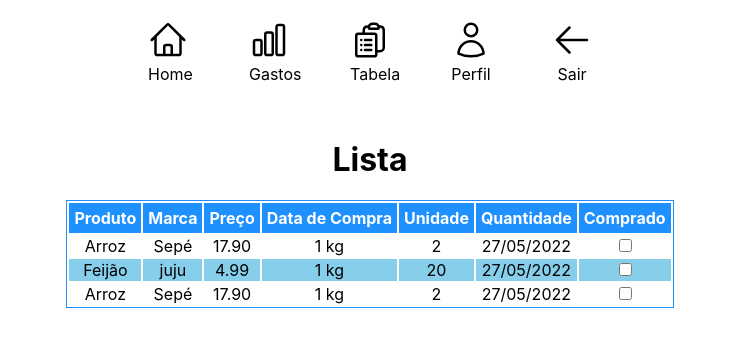
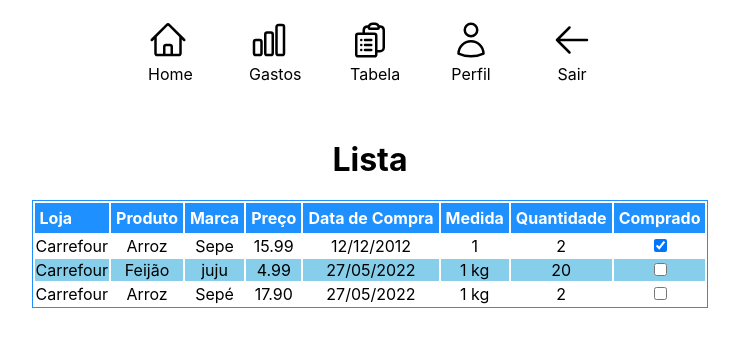
Before and after one commit to Tadeujr/lista-front, a Next.js app: page /table in a window 1280 px wide. Shown: the top 346 px of the page, without its empty margins (270-1009 px from the left). Built offline with nearby package versions, Linux system fonts and the light colour scheme.

Commit message:
primeiro teste com as variaveis do back

```diff
--- a/src/pages/table.tsx
+++ b/src/pages/table.tsx
@@ -1,22 +1,36 @@
+import { json } from "node:stream/consumers";
 import Header from "../components/header";
 import styles from "../styles/Table.module.css";
 
 export default function Table() {
+  const list2 =     {
+    "store": "Carrefour",
+    "productName": "Arroz",
+    "price": 15.99,
+    "buyDate": "12/12/2012",
+    "unity": 1,
+    "wasAcquired": true,
+    "listId": 10
+}
+console.log(list2.store)
+
   const lista = {
     Feijao: {
       info: {
+        loja:"Carrefour",
         produto: "Feijão",
         marca: "juju",
         preco: "4.99",
         DataCompra: "27/05/2022",
         unidade: "1 kg",
         qtd: "20",
-        comprado: true,
+        comprado: false,
       },
     },
 
     Arroz: {
       info: {
+        loja:"Carrefour",
         produto: "Arroz",
         marca: "Sepé",
         preco: "17.90",
@@ -37,42 +51,46 @@ export default function Table() {
         <table  className={styles.tbZebra}>
           <thead>
             <tr>
+              <th>Loja</th>
               <th>Produto</th>
               <th>Marca</th>
               <th>Preço</th>
               <th>Data de Compra</th>
-              <th>Unidade</th>
+              <th>Medida</th>
               <th>Quantidade</th>
               <th>Comprado</th>
             </tr>
           </thead>
           <tbody>
             <tr>
+            <td>{list2.store}</td>
+              <td>{list2.productName}</td>
+              <td>{'Sepe'}</td>
+              <td>{list2.price}</td>
+              <td>{list2.buyDate}</td>
+              <td>{list2.unity}</td>
+              <td>{"2"}</td>
+              <td><input className={styles.container} type="checkbox" checked={list2.wasAcquired} name="bought"/></td>
+            </tr>
+
+            <tr>
+            <td>{lista.Feijao.info.loja}</td>
+              <td>{lista.Feijao.info.produto}</td>
+              <td>{lista.Feijao.info.marca}</td>
+              <td>{lista.Feijao.info.preco}</td>
+              <td>{lista.Feijao.info.DataCompra}</td>
+              <td>{lista.Feijao.info.unidade}</td>
+              <td>{lista.Feijao.info.qtd}</td>
+              <td><input className={styles.container} type="checkbox"  checked={lista.Feijao.info.comprado} name="bought"/></td>
+            </tr>
+            <tr>
+              <td>{lista.Arroz.info.loja}</td>
               <td>{lista.Arroz.info.produto}</td>
               <td>{lista.Arroz.info.marca}</td>
               <td>{lista.Arroz.info.preco}</td>
+              <td>{lista.Arroz.info.DataCompra}</td>
               <td>{lista.Arroz.info.unidade}</td>
               <td>{lista.Arroz.info.qtd}</td>
-              <td>{lista.Arroz.info.DataCompra}</td>
-              <td><input className={styles.container} type="checkbox"  name="bought"/></td>
-            </tr>
-
-            <tr>
-              <td>{lista.Feijao.info.produto}</td>
-              <td>{lista.Feijao.info.marca}</td>
-              <td>{lista.Feijao.info.preco}</td>
-              <td>{lista.Feijao.info.unidade}</td>
-              <td>{lista.Feijao.info.qtd}</td>
-              <td>{lista.Feijao.info.DataCompra}</td>
-              <td><input className={styles.container} type="checkbox"  name="bought"/></td>
-            </tr>
-            <tr>
-              <td>{lista.Arroz.info.produto}</td>
-              <td>{lista.Arroz.info.marca}</td>
-              <td>{lista.Arroz.info.preco}</td>
-              <td>{lista.Arroz.info.unidade}</td>
-              <td>{lista.Arroz.info.qtd}</td>
-              <td>{lista.Arroz.info.DataCompra}</td>
               <td><input className={styles.container} type="checkbox"  name="bought"/></td>
             </tr>
           </tbody>
```
